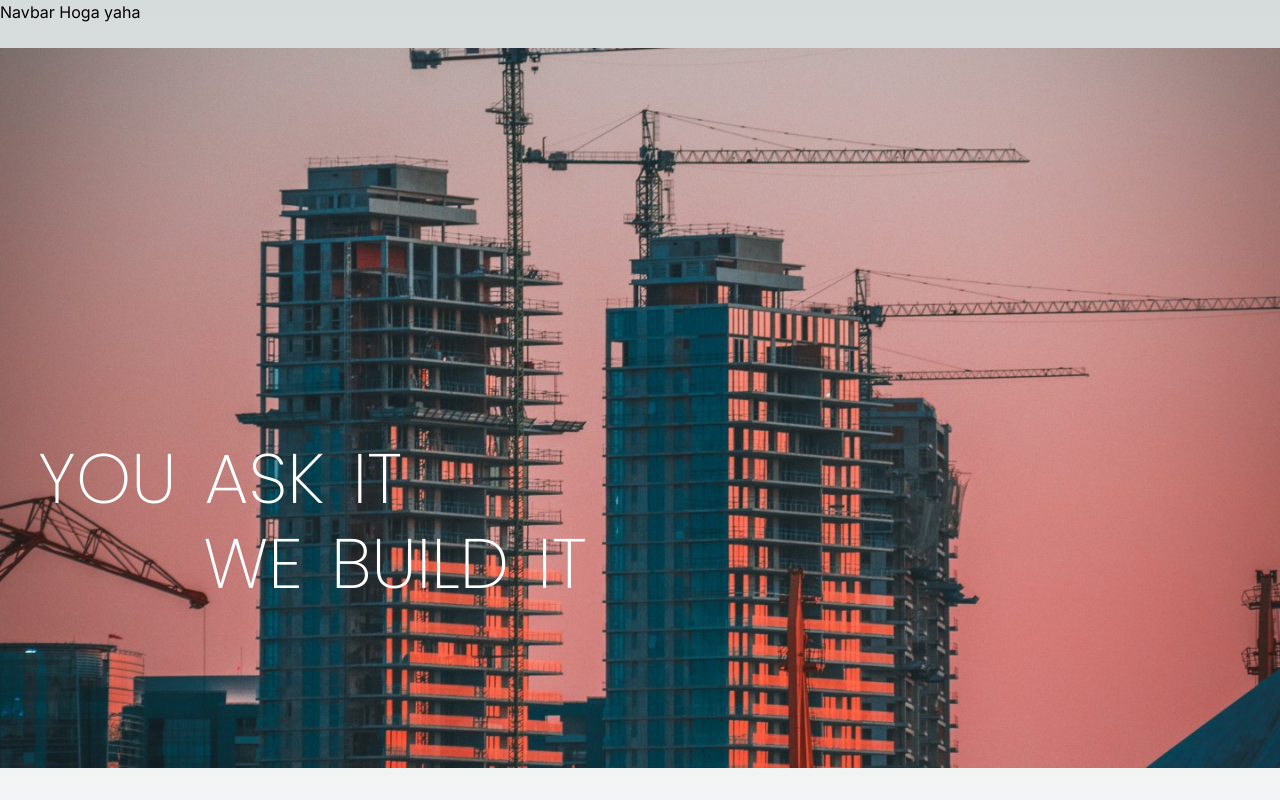
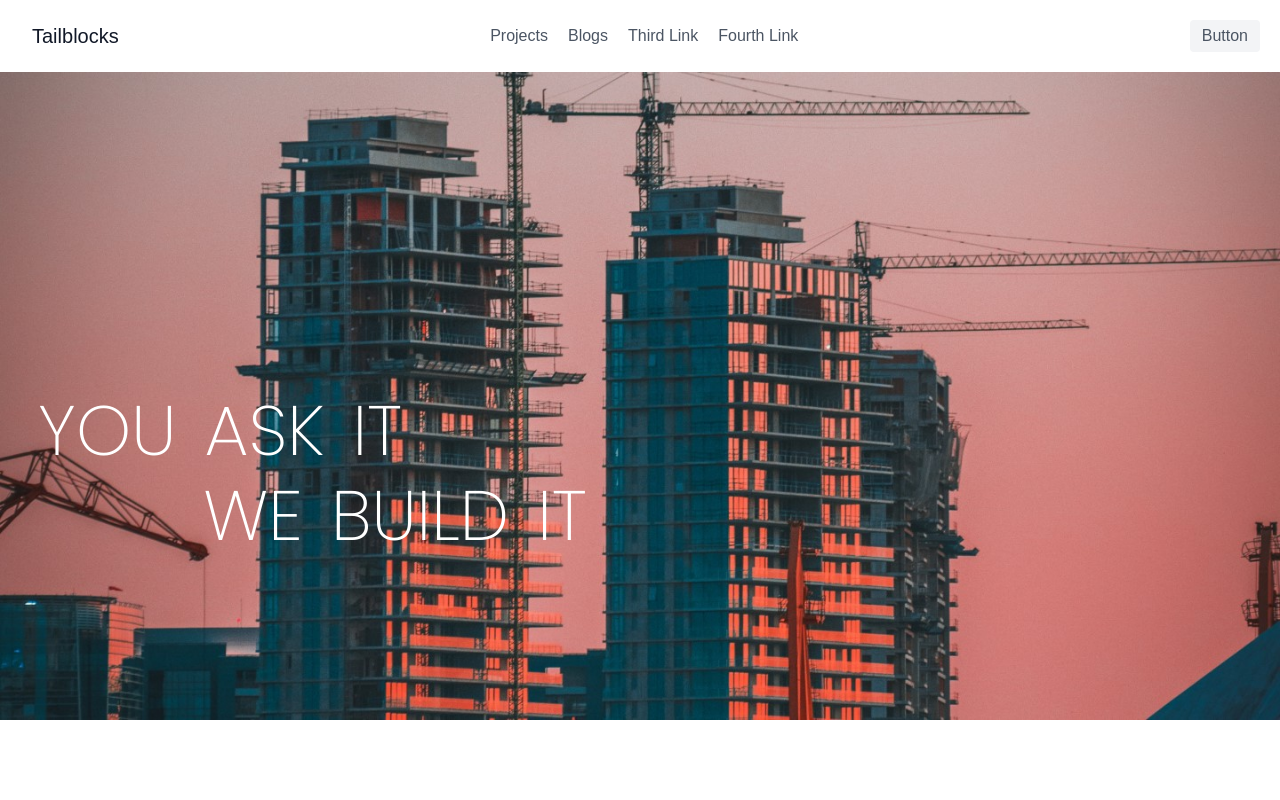
Before and after one commit to marwahavanshika/SHEC, a Next.js app: page /blogs in a window 1280 px wide. Shown: the top 800 px of the page. Built offline with nearby package versions, Linux system fonts and the light colour scheme.

Commit message:
worked out 2 components and dummy navbar

```diff
--- a/app/globals.css
+++ b/app/globals.css
@@ -2,26 +2,8 @@
 @tailwind components;
 @tailwind utilities;
 
-:root {
-  --foreground-rgb: 0, 0, 0;
-  --background-start-rgb: 214, 219, 220;
-  --background-end-rgb: 255, 255, 255;
-}
-
-@media (prefers-color-scheme: dark) {
-  :root {
-    --foreground-rgb: 255, 255, 255;
-    --background-start-rgb: 0, 0, 0;
-    --background-end-rgb: 0, 0, 0;
+html{
+  ::-webkit-scrollbar{
+    display: none;
   }
 }
-
-body {
-  color: rgb(var(--foreground-rgb));
-  background: linear-gradient(
-      to bottom,
-      transparent,
-      rgb(var(--background-end-rgb))
-    )
-    rgb(var(--background-start-rgb));
-}
--- a/app/layout.js
+++ b/app/layout.js
@@ -1,8 +1,6 @@
-import { Inter } from 'next/font/google'
 import './globals.css'
+import Navbar from '../components/Navbar'
 
-
-const inter = Inter({ subsets: ['latin'] })
 
 export const metadata = {
   title: 'blogs',
@@ -11,31 +9,13 @@ export const metadata = {
 
 export default function RootLayout({ children }) {
 
-  const header = (
-    <header>
-      <div>
-        <h1>Navbar Hoga yaha</h1>
-        <br />
-      </div>
-    </header>
-  );
-
-  const footer = (
-    <footer>
-      <div>
-        <br />
-        <h3>Footer hoga yaha</h3>
-      </div>
-    </footer>
-  );
 
   return (
     <html lang="en">
       <head />
-      <body className={inter.className}>
-        {header}
+      <body className={' font-popins'}>
+        <Navbar />
         {children}
-        {footer}
         </body>
     </html>
   )
--- /dev/null
+++ b/components/Head.jsx
@@ -0,0 +1,9 @@
+import Image from "next/image"
+
+export default function Head() {
+    return (
+        <div className="text-center">
+            <Image src="/head.jpg" alt="head" width="1519" height="0" className={'h-screen w-screen'} />
+        </div>
+    )
+}
--- /dev/null
+++ b/components/Navbar.jsx
@@ -0,0 +1,21 @@
+import Link from 'next/link'
+
+export default function Navbar ()  {
+    return (
+        <header className="text-gray-600 body-font fixed w-full z-10 bg-white">
+            <div className="container mx-auto flex flex-wrap p-5 flex-col md:flex-row items-center">
+                <Link className="flex title-font font-medium items-center text-gray-900 mb-4 md:mb-0" href={'/'}>
+                    <span className="ml-3 text-xl" >Tailblocks</span>
+                </Link>
+                <nav className="md:ml-auto md:mr-auto flex flex-wrap items-center text-base justify-center">
+                    <Link className="mr-5 hover:border-b-2 hover:border-black" href={'/projects'}>Projects</Link>
+                    <Link className="mr-5 hover:border-b-2 hover:border-black" href={'/blogs'}>Blogs</Link>
+                    <Link className="mr-5 hover:border-b-2 hover:border-black" href={'#'}>Third Link</Link>
+                    <Link className="mr-5 hover:border-b-2 hover:border-black" href={'#'}>Fourth Link</Link>
+                </nav>
+                <button className="inline-flex items-center bg-gray-100 border-0 py-1 px-3 focus:outline-none hover:bg-gray-200 rounded text-base mt-4 md:mt-0">Button
+                </button>
+            </div>
+        </header>
+    )
+}
--- /dev/null
+++ b/components/Parallax.js
@@ -0,0 +1,40 @@
+
+import "./styles.css";
+import { useRef } from "react";
+import {
+    motion,
+    useScroll,
+    useTransform
+} from "framer-motion";
+
+function useParallax(value, distance) {
+    return useTransform(value, [0, 1], [-distance, distance]);
+}
+
+function Image({ id }) {
+    const ref = useRef(null);
+    const { scrollYProgress } = useScroll({ target: ref });
+    const y = useParallax(scrollYProgress, 300);
+
+    return (
+        <section className="sec">
+            <div ref={ref} className="di">
+                <img src={`/${id}.jpg`} alt="A London skyscraper" />
+            </div>
+            {/* <motion.h2 style={{ y }}>{`#00${id}`}</motion.h2> */}
+        </section>
+    );
+}
+
+export default function Parallax() {
+
+    return (
+        <div className="flex flex-col h-screen">
+            <div className="snap">
+                {[1, 2, 3].map((image) => (
+                    <Image id={image} />
+                ))}
+            </div>
+        </div>
+    );
+}
--- /dev/null
+++ b/components/styles.css
@@ -0,0 +1,112 @@
+body {
+    --black: #000000;
+    --ash-black: #222;
+    --white: #fafafa;
+    --sky: #00ccff;
+    --green: #22dddd;
+    --blue: #1300ff;
+    --dusk: #6600ff;
+    --purple: #9900ff;
+    --pink: #ff0066;
+    --red: #fe0222;
+    --orange: #fd7702;
+    --yellow: #ffbb00;
+
+    --background: var(--red);
+    --accent: var(--white);
+
+    /* margin: 0;
+    padding: 0; */
+    background-color: var(--background);
+    color: var(--accent);
+  }
+
+  * {
+    font-family: sofia-pro, sans-serif;
+    font-weight: 400;
+    font-style: normal;
+    -webkit-font-smoothing: antialiased;
+  }
+
+  h1,
+  h2,
+  h3 {
+    font-family: sofia-pro, sans-serif;
+    font-weight: 600;
+    font-style: normal;
+  }
+
+  h1 {
+    font-size: 36px;
+    font-weight: 700;
+    letter-spacing: -1px;
+    line-height: 1.2;
+    text-align: center;
+    margin: 100px 0 40px;
+  }
+
+  h2 {
+    font-weight: 400;
+    margin: 50px 0 10px;
+  }
+  ::-webkit-scrollbar {
+    display: none;
+  }
+
+
+  .snap {
+    /* height: 100vh; */
+    overflow-y: scroll;
+    scroll-snap-type: y mandatory;
+    scroll-behavior: smooth;
+  }
+
+  h1 {
+    font-size: 56px;
+    font-weight: 700;
+    letter-spacing: -3px;
+    line-height: 1.2;
+    text-align: center;
+    margin: 100px 0;
+  }
+
+  h2 {
+    margin: 0;
+    color: var(--accent);
+    left: calc(50% + 130px);
+    font-size: 56px;
+    font-weight: 700;
+    letter-spacing: -3px;
+    line-height: 1.2;
+    position: absolute;
+  }
+
+  .sec {
+    height: 100vh;
+    display: flex;
+    justify-content: center;
+    align-items: center;
+    position: relative;
+    scroll-snap-align: center;
+    perspective: 500px;
+  }
+
+  .sec > .di {
+    width: 300px;
+    height: 400px;
+    position: relative;
+    max-height: 90vh;
+    margin: 20px;
+    background: var(--white);
+    overflow: hidden;
+  }
+
+  img {
+    position: absolute;
+    top: 0;
+    left: 0;
+    right: 0;
+    bottom: 0;
+    width: 100%;
+    height: 100%;
+  }
--- a/package.json
+++ b/package.json
@@ -9,6 +9,7 @@
     "lint": "next lint"
   },
   "dependencies": {
+    "@react-spring/parallax": "^9.7.3",
     "@react-spring/web": "^9.7.3",
     "next": "14.0.4",
     "react": "^18",
--- a/tailwind.config.js
+++ b/tailwind.config.js
@@ -12,6 +12,9 @@ module.exports = {
         'gradient-conic':
           'conic-gradient(from 180deg at 50% 50%, var(--tw-gradient-stops))',
       },
+      fontFamily:{
+        popins:['popins','sans-serif']
+      }
     },
   },
   plugins: [],
```
Also changed, not shown: app/page.js (+50 -107 lines), public/images/Home.jpg (added), 1 other file (tests, documents, lock files or other folders).
